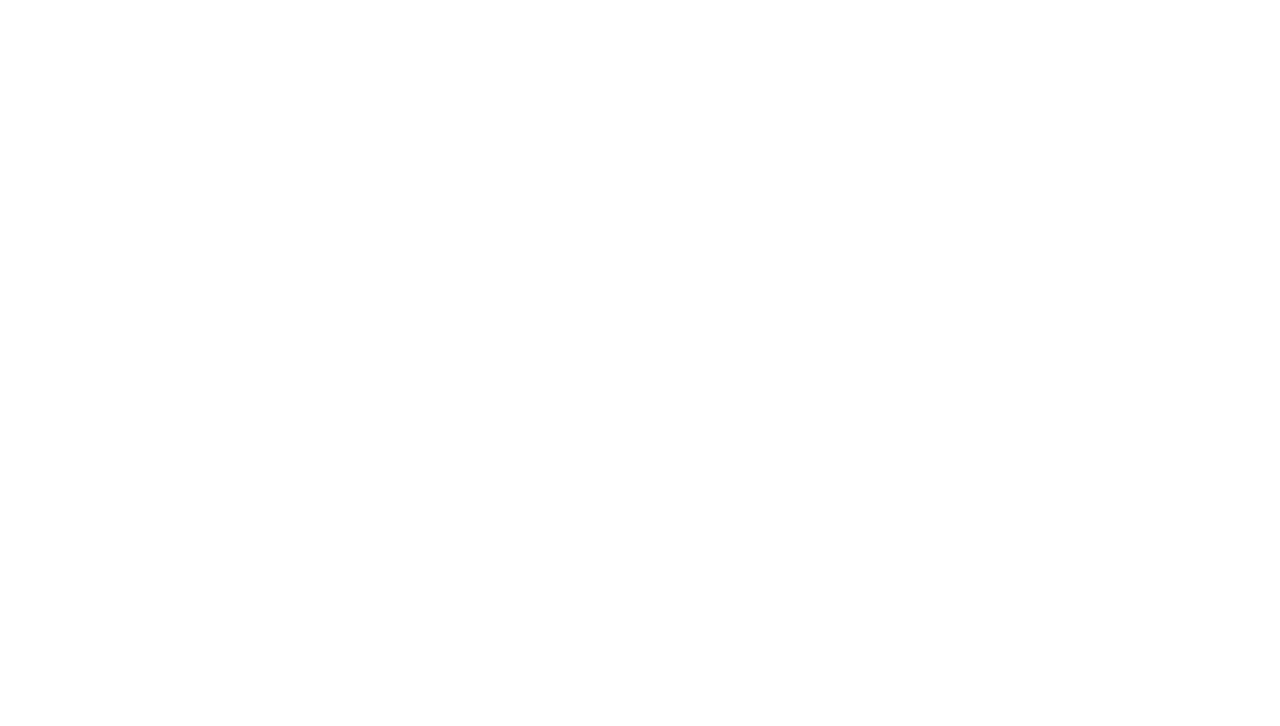
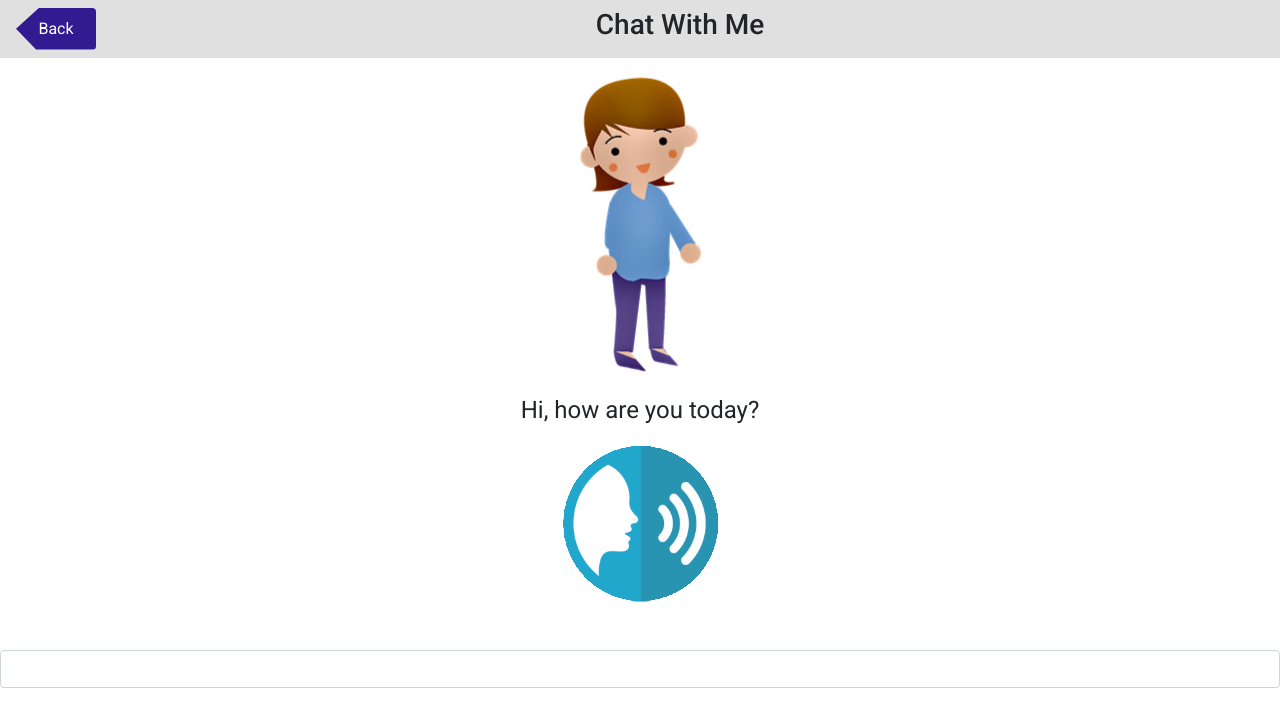
Before and after one commit to parteekc/primalTrack-app, an Angular app: page /chat in a window 1280 px wide. Before the commit this address led to /. Shown: the top 726 px of the page. Built offline with nearby package versions, Linux system fonts and the light colour scheme.

Commit message:
added chat component half done

```diff
--- a/src/app/app-routing.module.ts
+++ b/src/app/app-routing.module.ts
@@ -5,6 +5,7 @@ import { SignInComponent } from './sign-in/sign-in.component';
 import { ConnectionComponent } from './connection/connection.component';
 import { HealthReportComponent } from './health-report/health-report.component';
 import { AchievementsComponent } from './achievements/achievements.component';
+import { ChatComponent } from './chat/chat.component';
 
 
 const routes: Routes = [
@@ -25,6 +26,9 @@ const routes: Routes = [
   },
   {
     path: 'achievements', component: AchievementsComponent
+  },
+  {
+    path: 'chat', component: ChatComponent
   }
 ];
 
--- a/src/app/app.module.ts
+++ b/src/app/app.module.ts
@@ -8,6 +8,7 @@ import { SignInComponent } from './sign-in/sign-in.component';
 import { ConnectionComponent } from './connection/connection.component';
 import { HealthReportComponent } from './health-report/health-report.component';
 import { AchievementsComponent } from './achievements/achievements.component';
+import { ChatComponent } from './chat/chat.component';
 
 @NgModule({
   declarations: [
@@ -16,7 +17,8 @@ import { AchievementsComponent } from './achievements/achievements.component';
     SignInComponent,
     ConnectionComponent,
     HealthReportComponent,
-    AchievementsComponent
+    AchievementsComponent,
+    ChatComponent
   ],
   imports: [
     BrowserModule,
--- /dev/null
+++ b/src/app/chat/chat.component.css
@@ -0,0 +1,23 @@
+/*
+        Heading
+*/
+.heading-top{
+    background-color: #e0e0e0;
+}
+.heading-top .back-btn{
+    clip-path: polygon(0% 0%, 100% 100%, 100% -125%, 0% 50%, 25% 100%, 100% 100%);
+    width: 5rem;
+    background-color: #321b91;
+    color: #fff;
+}
+
+
+.connection-content p{
+    font-size: 1.5rem;
+}
+.cancel-btn{
+    color: #fff;
+    background-color: #007aff;
+    width: 15rem;
+    font-size: 1.5rem;
+}
--- /dev/null
+++ b/src/app/chat/chat.component.html
@@ -0,0 +1,21 @@
+<div class="container-fluid">
+    <div class="row heading-top py-2 px-3">
+        <button class="btn back-btn" (click)="location.back()">Back</button>
+        <h3 class="mx-auto">Chat With Me</h3>
+    </div>
+    <div class="row py-3">
+        <img class="mx-auto" src="../../assets/img/full-body.png" alt="Chat">
+    </div>
+    <div class="row" class="connection-content text-center px-2">
+        <p>
+            Hi, how are you today?
+        </p>
+    </div>
+    <div class="row">
+        <img class="mx-auto" src="../../assets/img/home/chatwithme.png" alt="Speak">
+    </div>
+    <div class="row mt-5">
+        <input type="text" class="form-control">
+    </div>
+
+</div>
--- /dev/null
+++ b/src/app/chat/chat.component.ts
@@ -0,0 +1,18 @@
+import { Component, OnInit } from '@angular/core';
+import { Location } from '@angular/common';
+
+@Component({
+  selector: 'app-chat',
+  templateUrl: './chat.component.html',
+  styleUrls: ['./chat.component.css']
+})
+export class ChatComponent implements OnInit {
+
+  constructor(public location : Location) {
+    document.title = "Chat with me";
+  }
+
+  ngOnInit() {
+  }
+
+}
--- a/src/app/home/home.component.html
+++ b/src/app/home/home.component.html
@@ -22,7 +22,7 @@
         <h3 class="mx-auto">Health Condition : Excellent</h3>
     </div>
     <div class="row options" >
-        <div class="col-lg-3 col-6 p-2">
+        <div class="col-lg-3 col-6 p-2" [routerLink]="['/chat']">
             <div class="img" style="background-image: url('../../assets/img/home/chatwithme.png');"></div>
             <div class="content">Chat with me</div>
         </div>
```
Also changed, not shown: src/assets/img/full-body.png (added), 1 other file (tests, documents, lock files or other folders).
